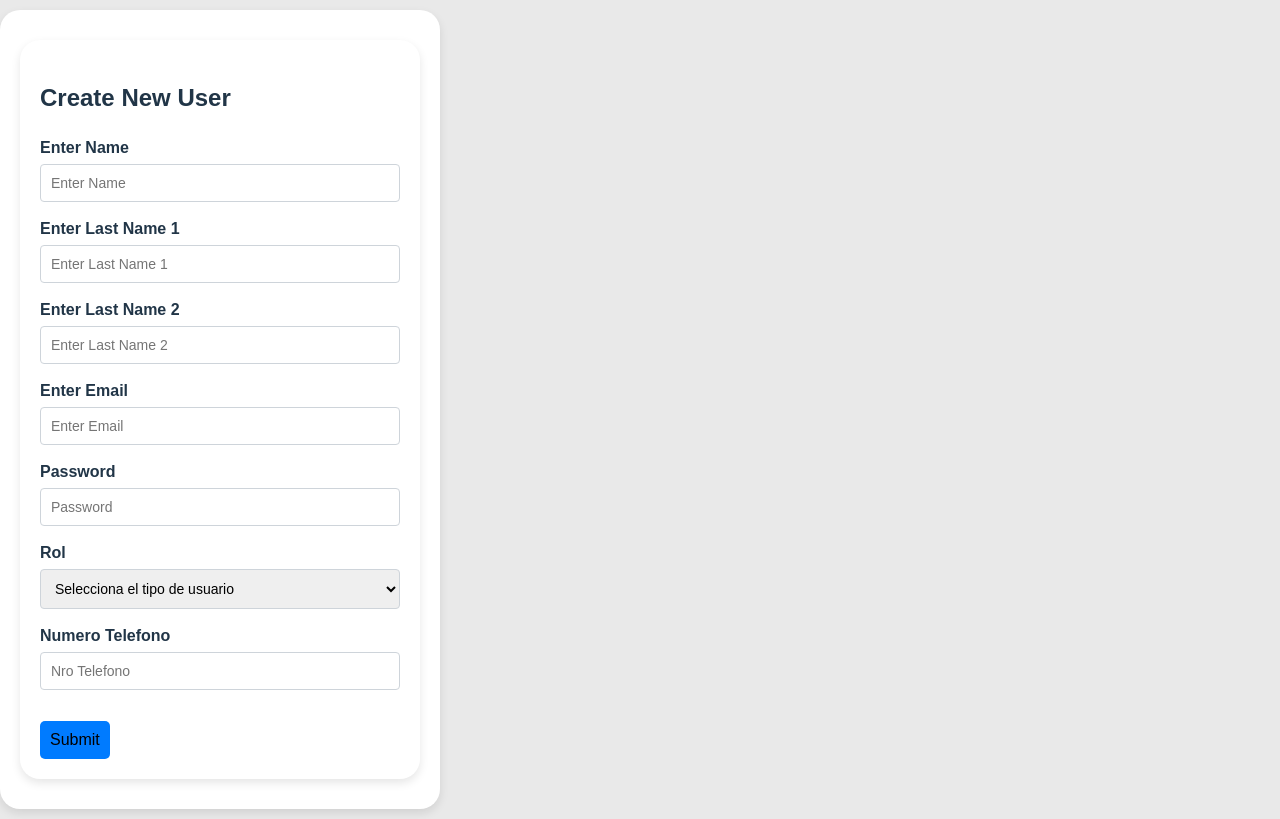
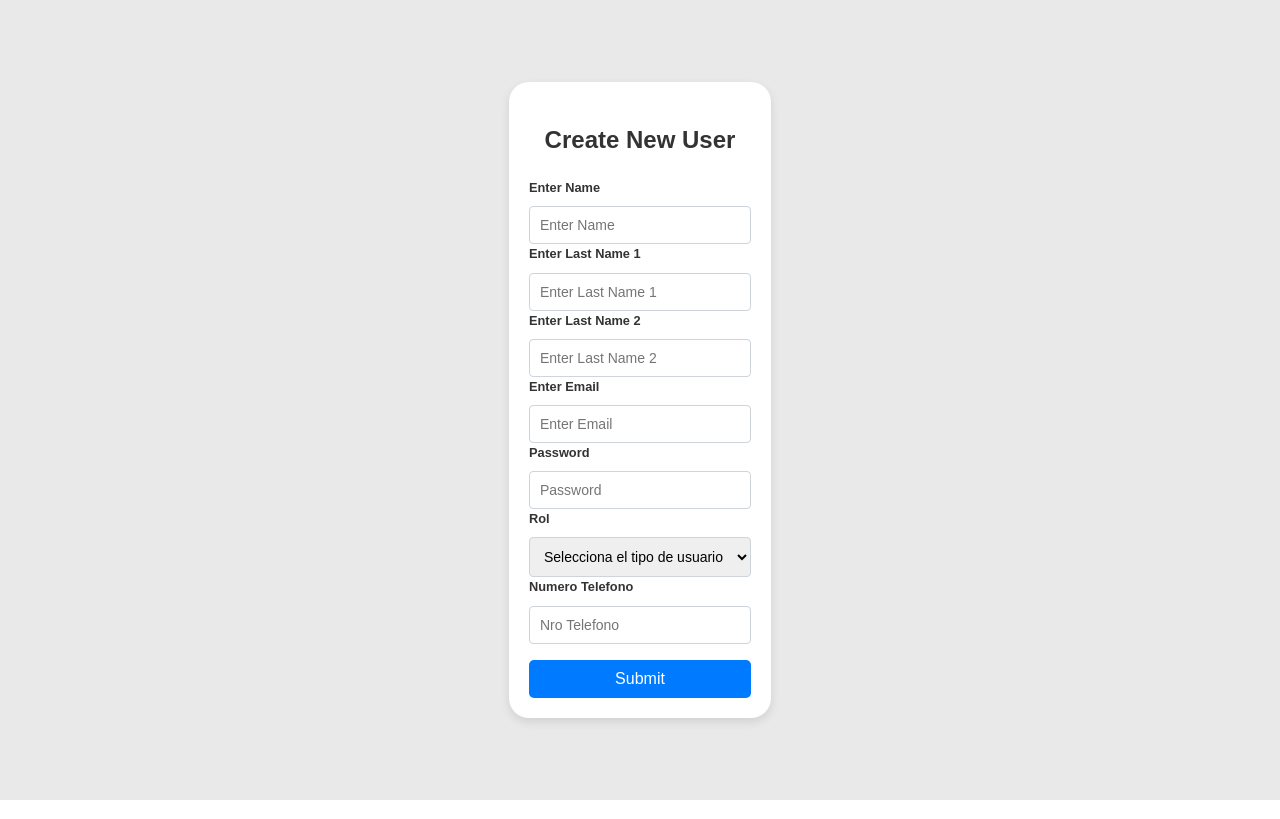
Before and after one commit to foodwebdx/DronProject, a React (Vite) app in the folder DornProject/frontend/: page /CreateUser in a window 1280 px wide. Built offline with nearby package versions, Linux system fonts and the light colour scheme.

Commit message:
Styling Create User

```diff
--- a/DornProject/frontend/src/components/CreateUser.jsx
+++ b/DornProject/frontend/src/components/CreateUser.jsx
@@ -76,7 +76,7 @@ function CreateUser(){
         })
         .then(res => {
             console.log(res);
-            navigate('/createUser');
+            navigate('/');
         })
         .catch(err => console.log(err));
     }
--- a/DornProject/frontend/src/styles/CreateUser.css
+++ b/DornProject/frontend/src/styles/CreateUser.css
@@ -3,23 +3,25 @@ body {
   margin: 0;
   padding: 0;
   background-color: #e9e9e9;
+  display: flex;
+  justify-content: center;
+  align-items: center;
+  height: 100vh; /* Centers vertically */
+}
+
+.user-container h2 {
+  color: #333; /* Choose a dark color to ensure visibility */
+  font-size: 1.5rem; /* Optional: adjust size */
+  margin-bottom: 20px; /* Optional: add space below heading */
 }
 
 .user-container {
   max-width: 400px;
-    margin: 10px auto;
   padding: 20px;
-    background: rgb(255, 255, 255);
+  background: #fff;
   border-radius: 20px;
   box-shadow: 0 4px 10px rgba(0, 0, 0, 0.1);
-  }
-  .user-content {
-    max-width: 400px;
-    margin: 10px auto;
-    padding: 20px;
-    background: rgb(255, 255, 255);
-    border-radius: 20px;
-    box-shadow: 0 4px 10px rgba(0, 0, 0, 0.1);
+  text-align: center; /* Centers text inside container */
 }
 
 .text-input {
@@ -28,49 +30,33 @@ body {
 
 .form-control {
   width: 100%;
-    padding: 10px; /* Padding mejorado para mayor comodidad */
-    margin-top: 4px; /* Espaciado superior ajustado */
+  padding: 10px;
+  margin-top: 4px;
   border-radius: 4px;
   border: 1px solid #ced4da;
-    font-size: 14px; /* Tamaño de fuente ajustado */
-    box-sizing: border-box; /* Incluir padding y border en el ancho total */
-}
-
-  /* pa abaho es moha*/
-
-  h1 {
-    text-align: center;
-    color: #333;
-  }
-
-  form {
-    display: flex;
-    flex-direction: column;
+  font-size: 14px;
+  box-sizing: border-box;
 }
 
 label {
+  color: #333; /* Choose a dark color to ensure visibility */
+  font-size: 0.8rem; /* Optional: adjust size */
+  display: block;
   margin-bottom: 5px;
   font-weight: bold;
-  }
-
-  input,
-  select,
-  textarea {
-    margin-bottom: 15px;
-    padding: 10px;
-    border: 1px solid #ccc;
-    border-radius: 5px;
-    font-size: 1rem;
+  text-align: left;
 }
 
 button {
+  width: 100%;
   padding: 10px;
   background-color: #007bff;
-    color: rgb(0, 0, 0);
+  color: #fff;
   border: none;
   border-radius: 5px;
   cursor: pointer;
   font-size: 1rem;
+  transition: background-color 0.3s;
 }
 
 button:hover {
```
Lines whose indentation alone changed are shown as unchanged.
